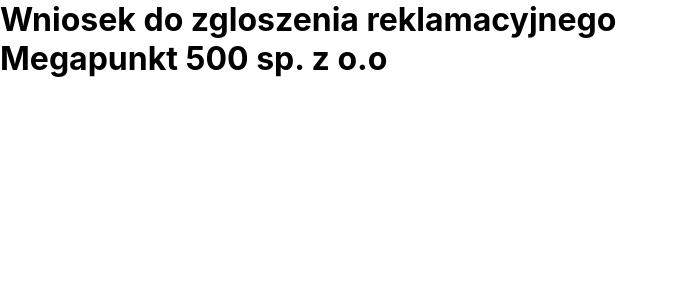
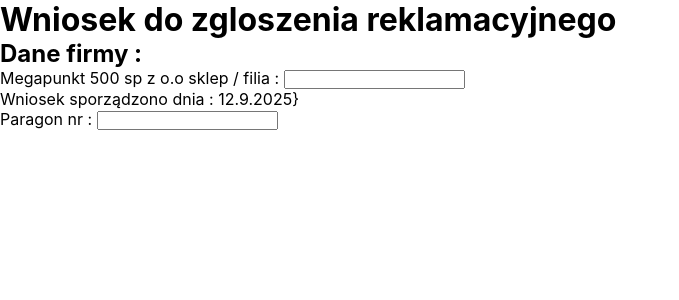
Before and after one commit to marcinoles87/reklamacje, a React (Create React App) app: page / in a window 1280 px wide. Shown: the top 300 px of the page, without its empty margins (0-679 px from the left). Built offline with nearby package versions, Linux system fonts and the light colour scheme.

Commit message:
add new components

```diff
--- a/src/App.js
+++ b/src/App.js
@@ -6,17 +6,19 @@ function App() {
 
   const [daneFirmy , setDaneFirmy] = useState('')
   const [daneZglaszajacego , setDaneZglaszajacego] = useState('')
-  const [data , setData ] = useState('')
   const [towar , setTowar] = useState('')
   const [zgloszenie , setZgloszenie] = useState('')
   const [żadanie , setŻadanie] = useState('')
+  const [filia , setFilia] = useState('')
+  const [paragon , setParagon ] = useState('')
 
 
 
   return (
     <div className="App">
       <h1>Wniosek do zgloszenia reklamacyjnego</h1>
-      <DaneFirmy></DaneFirmy>
+
+      <DaneFirmy filia={filia} setFilia={setFilia} paragon={paragon} setParagon={setParagon}></DaneFirmy>
 
     </div>
   );
--- a/src/components/DaneFirmy.js
+++ b/src/components/DaneFirmy.js
@@ -1,10 +1,21 @@
 import React from 'react'
+import { useState } from 'react'
 
-function DaneFirmy
-() {
+function DaneFirmy ({filia,setFilia,paragon,SetParagon}) {
+    console.log(filia)
+
+     const [data , setData ] = useState('')
+
+    const dataDzis = new Date()
+    const dataZgloszenia = `${dataDzis.getDate()}.${dataDzis.getMonth()}.${dataDzis.getFullYear()}}`
+
   return (
     <div className='dane-firmy'>
-        <h1>Megapunkt 500 sp. z o.o</h1>
+        <h2>Dane firmy : </h2>
+        <p>Megapunkt 500 sp z o.o sklep / filia : <input type="text" onChange={ (e) => setFilia(e.target.value)}></input></p>
+        <p>Wniosek sporządzono dnia : {dataZgloszenia}</p>
+        <p>Paragon nr : <input type='text' onChange={ (e) =>SetParagon(e.target.value)}></input></p>
+
 
     </div>
   )
```
Also changed, not shown: src/components/DaneZglaszajacego.js (added, +9 -0 lines).
